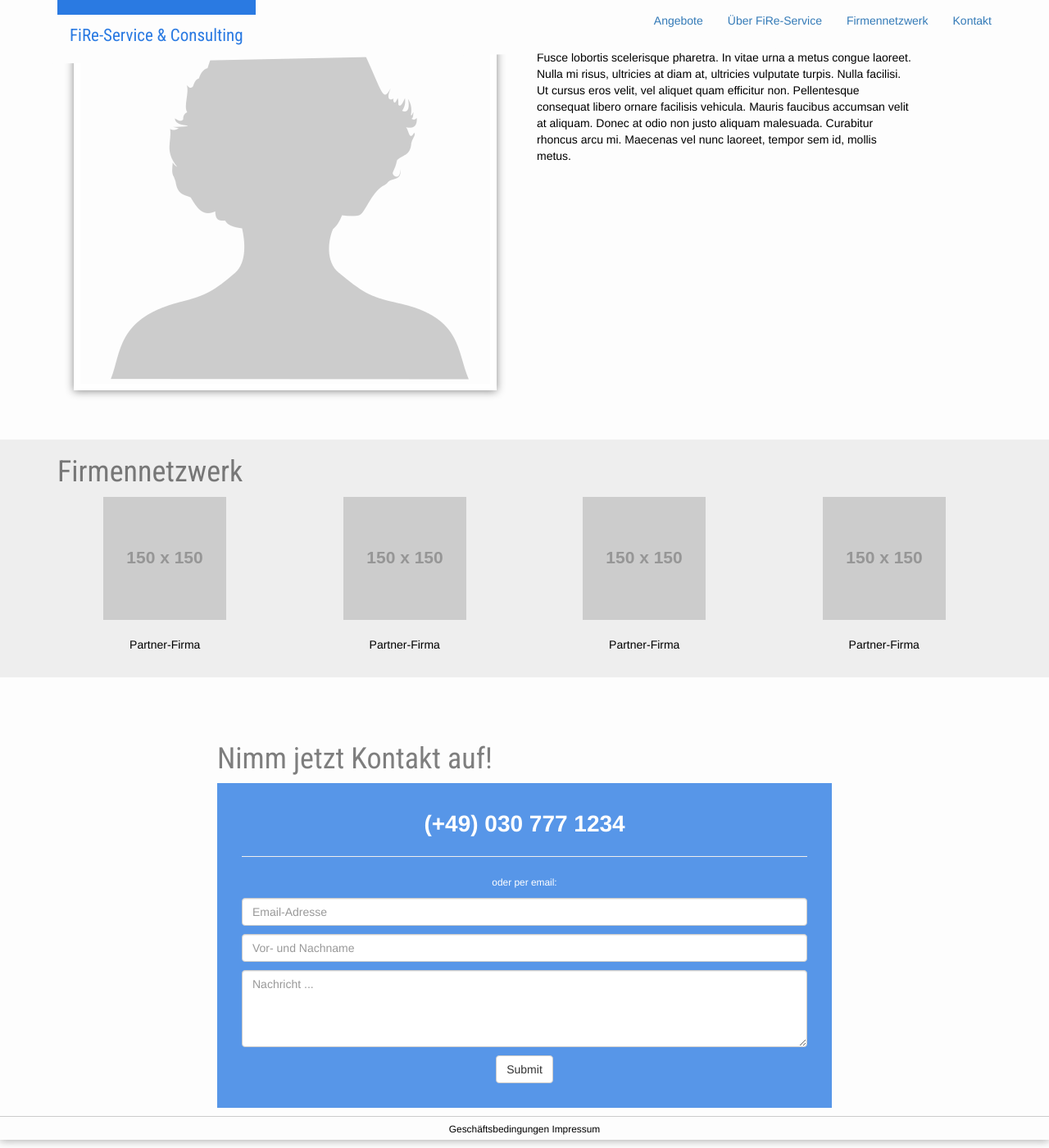
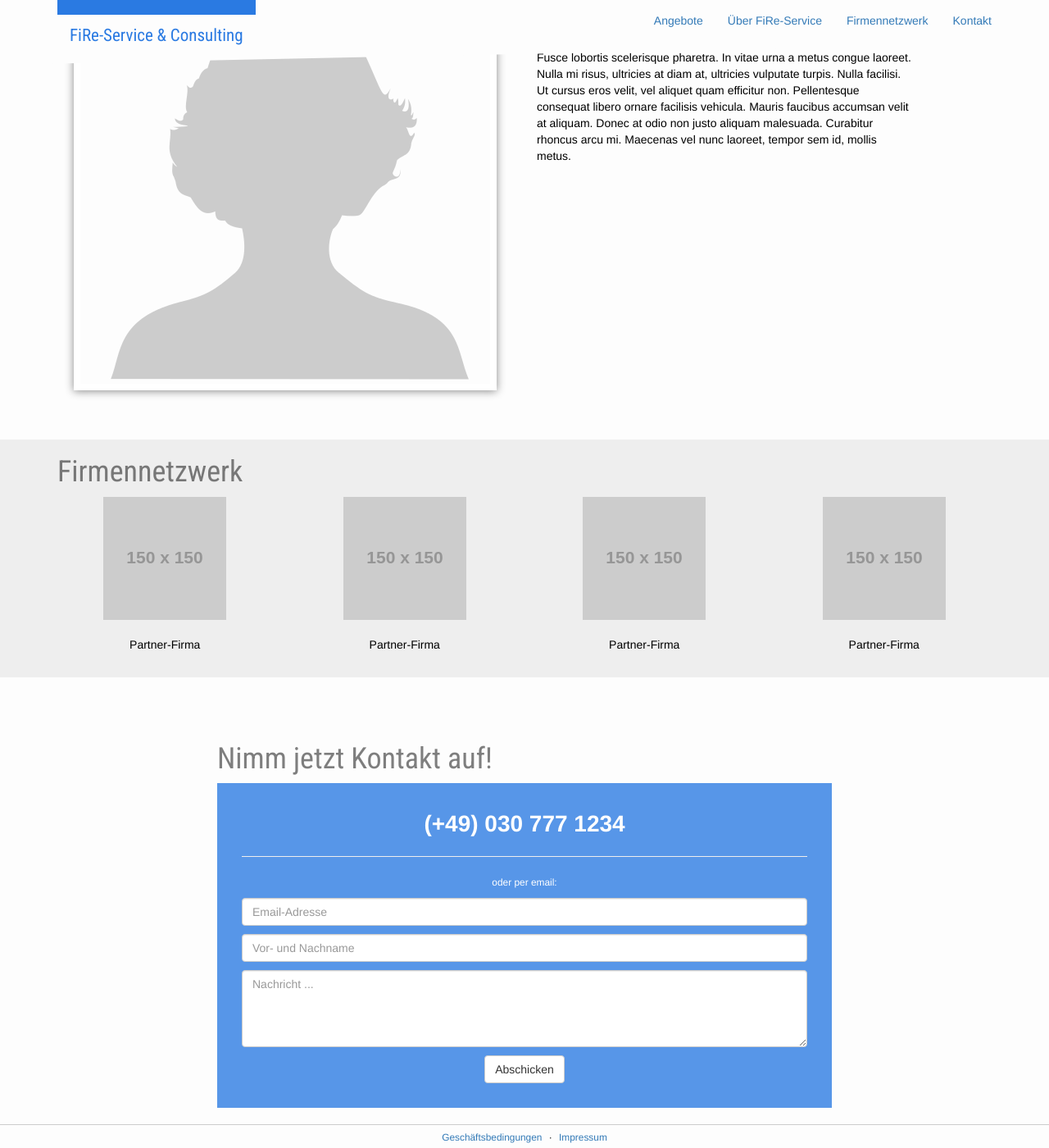
Before and after one commit to samlawski/fire-service, a Jekyll site: the page built from index.html, in a window 1280 px wide and 1400 px high, scrolled down 981 px. Shown: the whole window at 82% size. Built offline with Jekyll 4.4.1, drawn with Linux system fonts in a browser that asks for light colours.

```diff
--- a/_includes/footer.html
+++ b/_includes/footer.html
@@ -1,6 +1,7 @@
 <footer class="text-center">
   <small>
-    Geschäftsbedingungen
-    Impressum
+    <a href="#">Geschäftsbedingungen</a>
+    &#183;
+    <a href="#">Impressum</a>
   </small>
 </footer>
--- a/_includes/kontakt.html
+++ b/_includes/kontakt.html
@@ -13,7 +13,7 @@
           <input type="email" class="form-control" id="InputEmail" placeholder="Email-Adresse">
           <input type="text" class="form-control" id="InputName" placeholder="Vor- und Nachname">
           <textarea class="form-control" rows="4" id="InputNachricht" placeholder="Nachricht ..."></textarea>
-          <button type="submit" class="btn btn-default">Submit</button>
+          <button type="submit" class="btn btn-default">Abschicken</button>
         </form>
       </div><!-- /cta-box -->
     </div><!-- / col -->
--- a/_sass/_layout.scss
+++ b/_sass/_layout.scss
@@ -67,5 +67,8 @@ nav.navbar-fixed-top.navbar {
 .website-wrapper>footer {
   border-top: 1px solid #ccc;
   padding: 4px;
-  margin-top: 10px;
+  margin-top: 20px;
+  a {
+    margin: 4px 5px;
+  }
 }
```
